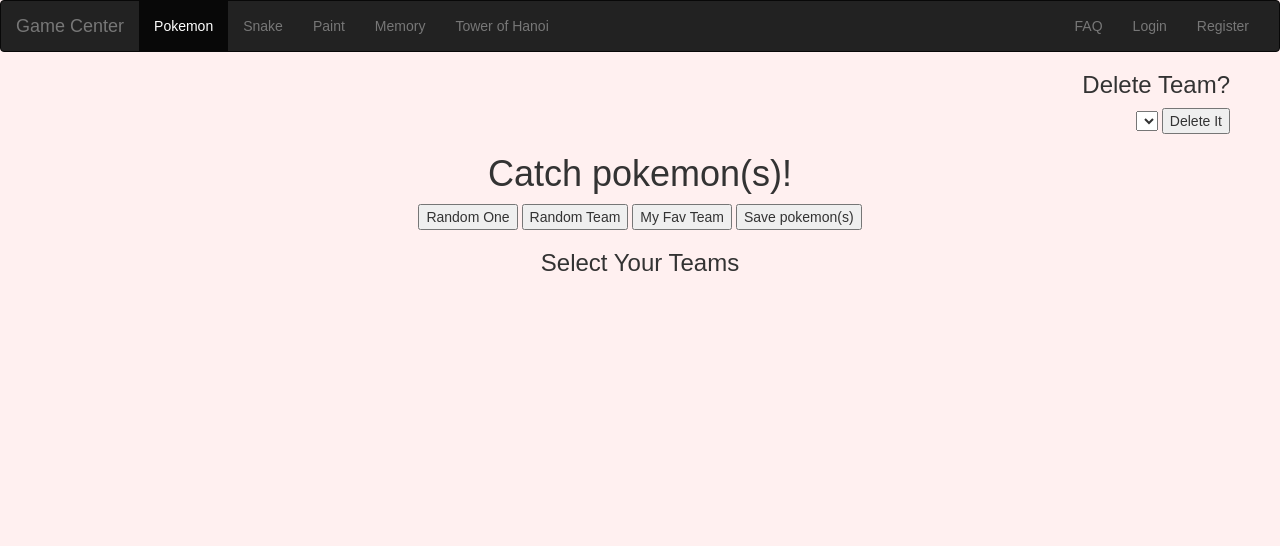
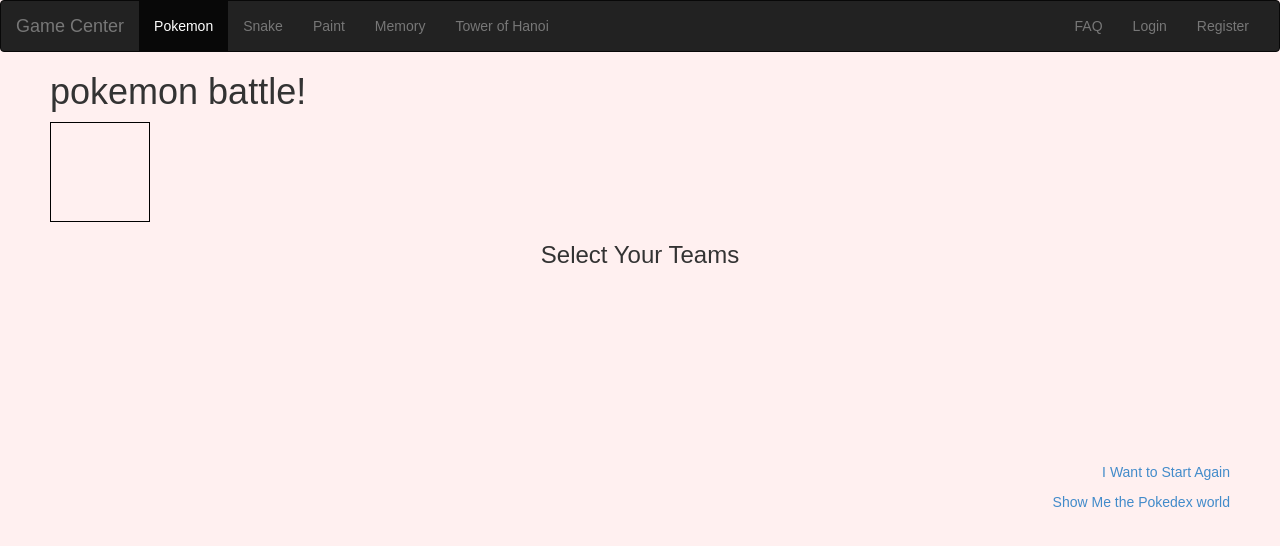
Before and after one commit to chuckcwh/pokemon-fight, a Django app: template pokemon_app/templates/pokemon_battle.html in a window 1280 px wide. Shown: the top 546 px of the page. Run offline with Django 3.2, Linux system fonts and the light colour scheme; the template is opened without the code that fills it, so the values that code supplies are empty; some libraries are stand-ins or nearby versions.

Commit message:
everything

```diff
--- a/pokemon/urls.py
+++ b/pokemon/urls.py
@@ -21,6 +21,7 @@
     url(r'^reset/done/$', 'django.contrib.auth.views.password_reset_complete', name='password_reset_complete'),
 
     url(r'^pokemon/$', 'pokemon_app.views.pokemon', name='pokemon'),
+    url(r'^pokemon_catch/$', 'pokemon_app.views.pokemon_catch', name='pokemon_catch'),
     url(r'^pokemon_battle/$', 'pokemon_app.views.pokemon_battle', name='pokemon_battle'),
     url(r'^all_your_team/$', 'pokemon_app.views.all_your_team', name='all_your_team'),
     url(r'^pokemon_of_team/$', 'pokemon_app.views.pokemon_of_team', name='pokemon_of_team'),
--- a/pokemon_app/static/css/main.css
+++ b/pokemon_app/static/css/main.css
@@ -66,6 +66,12 @@
     text-shadow: 2px 2px blue;
 }
 
+#upper_battle{
+    border: 1px solid black;
+    width: 100px;
+    height: 100px;
+}
+
 #footer {
     text-align: center;
     width: 520px;
--- a/pokemon_app/templates/pokemon.html
+++ b/pokemon_app/templates/pokemon.html
@@ -5,7 +5,7 @@
 
     <div class="jumbotron" id="pokemon">
        <div class="container">
-       <h1><a style="text-decoration:none" href="{% url 'pokemon_battle' %}"><i>Pokemon world!</i></a></h1>
+       <h1><a style="text-decoration:none" href="{% url 'pokemon_catch' %}"><i>Pokemon world!</i></a></h1>
        <p><i>Let's battle!!</i></p>
       </div>
     </div>
--- a/pokemon_app/templates/pokemon_battle.html
+++ b/pokemon_app/templates/pokemon_battle.html
@@ -4,37 +4,23 @@
 
 {% block content %}
     <div id="bodylayout">
-    <div align="right">
-        <h3>Delete Team?</h3>
-        <select id="deletebox">
+        <h1>pokemon battle!</h1>
 
-        </select>
-        <button id="deletecheck">Delete It</button>
-    </div>
+        <div>
+            <div id="upper_battle"></div>
+            <div id="lower_battle"></div>
+        </div>
 
-    <div align="center">
-        <h1>Catch pokemon(s)!</h1>
 
-        <button id="pokeOne">Random One</button>
-        <button id="pokeTeam">Random Team</button>
-        <button id="pokemy">My Fav Team</button>
-        <div id="team">
-            <div id="sprites">
-            </div>
-            <div id="throw">
-                <span><i>Throw ~~</i></span>
-                <img src="{% static "img/throw_pokemon_ball.gif" %}">
-                <span><i>Poke Ball!</i></span>
-            </div>
+        <div id="footer">
+            <h3 id="all">Select Your Teams</h3>
+            <div id="your_pokeTeam"></div>
+            <div id="your_pokemons"></div>
         </div>
-        <button id="save">Save pokemon(s)</button>
-    </div>
-
-    <div id="footer">
-        <h3 id="all">Select Your Teams</h3>
-        <div id="your_pokeTeam"></div>
-        <div id="your_pokemons"></div>
-    </div>
+        <div align="right">
+            <p><a href="{% url 'pokemon_catch' %}">I Want to Start Again</a></p>
+            <p><a href="{% url 'profile' %}">Show Me the Pokedex world</a></p>
+        </div>
     </div>
 
 {% endblock content %}
--- a/pokemon_app/views.py
+++ b/pokemon_app/views.py
@@ -17,6 +17,10 @@
 
 def pokemon(request):
     return render(request, 'pokemon.html')
+
+@login_required
+def pokemon_catch(request):
+    return render(request, 'pokemon_catch.html')
 
 @login_required
 def pokemon_battle(request):
```
Also changed, not shown: pokemon_app/templates/pokemon_catch.html (added, +43 -0 lines), 2 other files.
